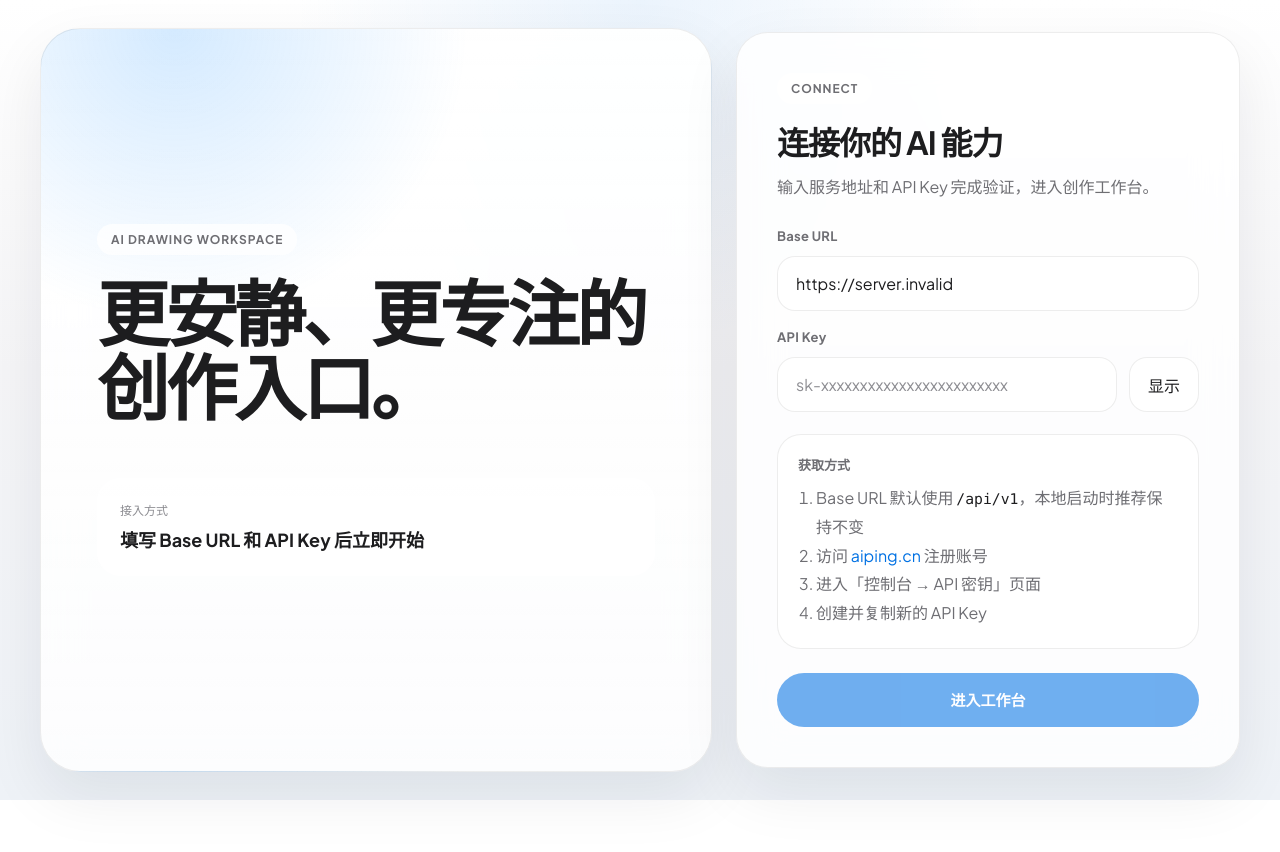
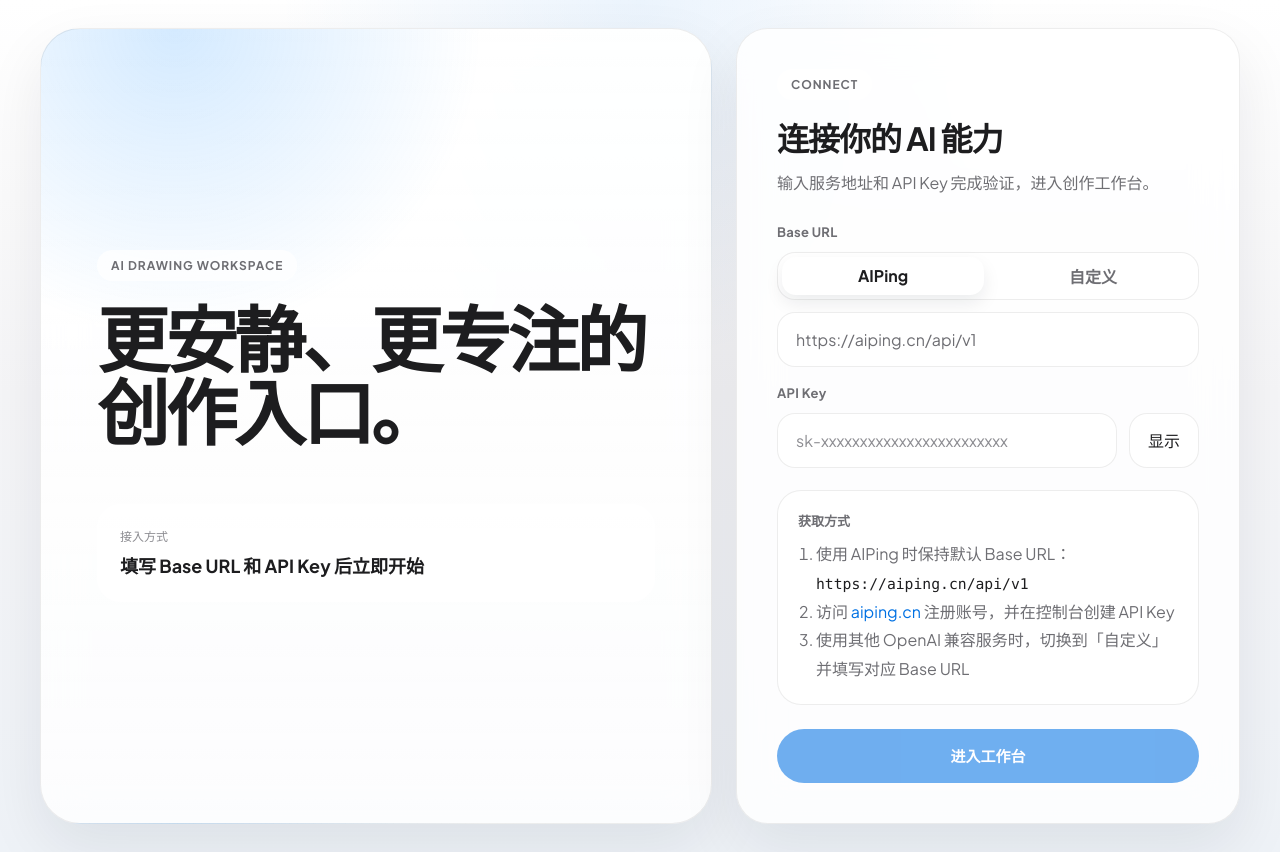
Before and after one commit to JamesY077/aiping-imagevideo, a Vue app: page /setup in a window 1280 px wide. Before the commit the page ends 800 px from the top, so only its background shows below. Built offline with nearby package versions, Linux system fonts and the light colour scheme; no server answers.

Commit message:
Add base URL provider switch

```diff
--- a/src/api/config.ts
+++ b/src/api/config.ts
@@ -1,3 +1,4 @@
+export const AIPING_PUBLIC_API_BASE_URL = 'https://aiping.cn/api/v1'
 export const DEFAULT_API_BASE_URL = import.meta.env.VITE_API_BASE_URL || '/api/v1'
 
 const API_KEY_STORAGE_KEY = 'aiping_api_key'
@@ -22,6 +23,10 @@ export function normalizeApiBaseUrl(baseUrl: string): string {
   return normalized
 }
 
+export function isAipingBaseUrl(baseUrl: string): boolean {
+  return normalizeApiBaseUrl(baseUrl) === '/api/v1'
+}
+
 export function getApiKey(): string | null {
   return localStorage.getItem(API_KEY_STORAGE_KEY)
 }
@@ -38,8 +43,13 @@ export function getApiBaseUrl(): string {
   return normalizeApiBaseUrl(localStorage.getItem(API_BASE_URL_STORAGE_KEY) || DEFAULT_API_BASE_URL)
 }
 
+export function getApiBaseUrlInputValue(): string {
+  const value = localStorage.getItem(API_BASE_URL_STORAGE_KEY) || AIPING_PUBLIC_API_BASE_URL
+  return isAipingBaseUrl(value) ? AIPING_PUBLIC_API_BASE_URL : value.trim().replace(/\/+$/, '')
+}
+
 export function saveApiBaseUrl(baseUrl: string): void {
-  localStorage.setItem(API_BASE_URL_STORAGE_KEY, normalizeApiBaseUrl(baseUrl))
+  localStorage.setItem(API_BASE_URL_STORAGE_KEY, baseUrl.trim().replace(/\/+$/, ''))
 }
 
 export function clearApiBaseUrl(): void {
--- a/src/stores/apiStore.ts
+++ b/src/stores/apiStore.ts
@@ -3,7 +3,7 @@ import { ref, computed } from 'vue'
 import {
   clearApiBaseUrl,
   clearApiKey,
-  getApiBaseUrl,
+  getApiBaseUrlInputValue,
   getApiKey,
   markApiSessionReady,
   clearApiSessionReady,
@@ -14,7 +14,7 @@ import { testConnection } from '@/api/aiping'
 
 export const useApiStore = defineStore('api', () => {
   const apiKey = ref<string | null>(getApiKey())
-  const apiBaseUrl = ref(getApiBaseUrl())
+  const apiBaseUrl = ref(getApiBaseUrlInputValue())
   const isConnected = ref(false)
   const isTesting = ref(false)
 
@@ -29,7 +29,7 @@ export const useApiStore = defineStore('api', () => {
         saveApiKey(key)
         saveApiBaseUrl(baseUrl)
         apiKey.value = key
-        apiBaseUrl.value = getApiBaseUrl()
+        apiBaseUrl.value = getApiBaseUrlInputValue()
         markApiSessionReady()
         isConnected.value = true
         return true
@@ -48,7 +48,7 @@ export const useApiStore = defineStore('api', () => {
     clearApiBaseUrl()
     clearApiSessionReady()
     apiKey.value = null
-    apiBaseUrl.value = getApiBaseUrl()
+    apiBaseUrl.value = getApiBaseUrlInputValue()
     isConnected.value = false
   }
 
--- a/src/views/ApiKeySetup.vue
+++ b/src/views/ApiKeySetup.vue
@@ -20,11 +20,28 @@
 
           <div class="input-group">
             <label for="api-base-url">Base URL</label>
+            <div class="base-url-switch" aria-label="选择 Base URL 类型">
+              <button
+                type="button"
+                :class="{ active: baseUrlMode === 'aiping' }"
+                @click="selectBaseUrlMode('aiping')"
+              >
+                AIPing
+              </button>
+              <button
+                type="button"
+                :class="{ active: baseUrlMode === 'custom' }"
+                @click="selectBaseUrlMode('custom')"
+              >
+                自定义
+              </button>
+            </div>
             <input
               id="api-base-url"
               v-model="apiBaseUrl"
               class="text-input"
-              placeholder="/api/v1 或 https://example.com/v1"
+              :readonly="baseUrlMode === 'aiping'"
+              :placeholder="baseUrlMode === 'aiping' ? 'https://aiping.cn/api/v1' : 'https://example.com/v1'"
             />
           </div>
 
@@ -35,10 +52,9 @@
           <div class="tips">
             <p class="tip-title">获取方式</p>
             <ol>
-              <li>Base URL 默认使用 <code>/api/v1</code>，本地启动时推荐保持不变</li>
-              <li>访问 <a href="https://aiping.cn" target="_blank">aiping.cn</a> 注册账号</li>
-              <li>进入「控制台 → API 密钥」页面</li>
-              <li>创建并复制新的 API Key</li>
+              <li>使用 AIPing 时保持默认 Base URL：<code>https://aiping.cn/api/v1</code></li>
+              <li>访问 <a href="https://aiping.cn" target="_blank">aiping.cn</a> 注册账号，并在控制台创建 API Key</li>
+              <li>使用其他 OpenAI 兼容服务时，切换到「自定义」并填写对应 Base URL</li>
             </ol>
           </div>
 
@@ -62,15 +78,28 @@ import { ref } from 'vue'
 import { useRouter } from 'vue-router'
 import ApiKeyInput from '@/components/ApiKeyInput.vue'
 import { useApiStore } from '@/stores/apiStore'
-import { getApiBaseUrl } from '@/api/config'
+import { AIPING_PUBLIC_API_BASE_URL, getApiBaseUrlInputValue, isAipingBaseUrl } from '@/api/config'
 
 const router = useRouter()
 const apiStore = useApiStore()
 
+type BaseUrlMode = 'aiping' | 'custom'
+
 const apiKey = ref('')
-const apiBaseUrl = ref(getApiBaseUrl())
+const initialBaseUrl = getApiBaseUrlInputValue()
+const baseUrlMode = ref<BaseUrlMode>(isAipingBaseUrl(initialBaseUrl) ? 'aiping' : 'custom')
+const apiBaseUrl = ref(initialBaseUrl)
 const isLoading = ref(false)
 const error = ref('')
+
+function selectBaseUrlMode(mode: BaseUrlMode) {
+  baseUrlMode.value = mode
+  if (mode === 'aiping') {
+    apiBaseUrl.value = AIPING_PUBLIC_API_BASE_URL
+  } else if (isAipingBaseUrl(apiBaseUrl.value)) {
+    apiBaseUrl.value = ''
+  }
+}
 
 async function handleSubmit() {
   if (!apiBaseUrl.value.trim() || !apiKey.value.trim()) return
@@ -217,6 +246,36 @@ label {
   letter-spacing: 0.02em;
 }
 
+.base-url-switch {
+  display: grid;
+  grid-template-columns: repeat(2, minmax(0, 1fr));
+  gap: 8px;
+  margin-bottom: 12px;
+  padding: 4px;
+  border: 1px solid var(--color-border);
+  border-radius: 18px;
+  background: rgba(255, 255, 255, 0.68);
+}
+
+.base-url-switch button {
+  min-height: 38px;
+  border: none;
+  border-radius: 14px;
+  background: transparent;
+  color: var(--color-text-secondary);
+  font-weight: 700;
+  transition:
+    background var(--transition-base),
+    color var(--transition-base),
+    box-shadow var(--transition-base);
+}
+
+.base-url-switch button.active {
+  background: #fff;
+  color: var(--color-text);
+  box-shadow: 0 8px 18px rgba(15, 23, 42, 0.08);
+}
+
 .text-input {
   width: 100%;
   min-width: 0;
@@ -229,6 +288,10 @@ label {
     border-color var(--transition-base),
     box-shadow var(--transition-base),
     background var(--transition-base);
+}
+
+.text-input:read-only {
+  color: var(--color-text-secondary);
 }
 
 .text-input:focus {
--- a/src/views/Settings.vue
+++ b/src/views/Settings.vue
@@ -81,11 +81,28 @@
         <h3>修改 API 配置</h3>
         <div class="input-group">
           <label for="edit-base-url">Base URL</label>
+          <div class="base-url-switch" aria-label="选择 Base URL 类型">
+            <button
+              type="button"
+              :class="{ active: editBaseUrlMode === 'aiping' }"
+              @click="selectEditBaseUrlMode('aiping')"
+            >
+              AIPing
+            </button>
+            <button
+              type="button"
+              :class="{ active: editBaseUrlMode === 'custom' }"
+              @click="selectEditBaseUrlMode('custom')"
+            >
+              自定义
+            </button>
+          </div>
           <input
             id="edit-base-url"
             v-model="newApiBaseUrl"
             class="text-input"
-            placeholder="/api/v1 或 https://example.com/v1"
+            :readonly="editBaseUrlMode === 'aiping'"
+            :placeholder="editBaseUrlMode === 'aiping' ? 'https://aiping.cn/api/v1' : 'https://example.com/v1'"
           />
         </div>
         <ApiKeyInput v-model="newApiKey" />
@@ -109,14 +126,18 @@ import { useApiStore } from '@/stores/apiStore'
 import { useChatStore } from '@/stores/chatStore'
 import { maskApiKey } from '@/utils/format'
 import { testConnection } from '@/api/aiping'
+import { AIPING_PUBLIC_API_BASE_URL, isAipingBaseUrl } from '@/api/config'
 
 const router = useRouter()
 const apiStore = useApiStore()
 const chatStore = useChatStore()
 
+type BaseUrlMode = 'aiping' | 'custom'
+
 const showEditConfig = ref(false)
 const newApiKey = ref('')
 const newApiBaseUrl = ref('')
+const editBaseUrlMode = ref<BaseUrlMode>('aiping')
 const saving = ref(false)
 const editStatus = ref('')
 const editStatusType = ref<'success' | 'error'>('success')
@@ -129,9 +150,19 @@ const maskedKey = computed(() => (apiStore.apiKey ? maskApiKey(apiStore.apiKey)
 
 function openEditConfig() {
   newApiBaseUrl.value = apiStore.apiBaseUrl
+  editBaseUrlMode.value = isAipingBaseUrl(newApiBaseUrl.value) ? 'aiping' : 'custom'
   newApiKey.value = apiStore.apiKey || ''
   editStatus.value = ''
   showEditConfig.value = true
+}
+
+function selectEditBaseUrlMode(mode: BaseUrlMode) {
+  editBaseUrlMode.value = mode
+  if (mode === 'aiping') {
+    newApiBaseUrl.value = AIPING_PUBLIC_API_BASE_URL
+  } else if (isAipingBaseUrl(newApiBaseUrl.value)) {
+    newApiBaseUrl.value = ''
+  }
 }
 
 async function handleTest() {
@@ -505,6 +536,36 @@ label {
   letter-spacing: 0.02em;
 }
 
+.base-url-switch {
+  display: grid;
+  grid-template-columns: repeat(2, minmax(0, 1fr));
+  gap: 8px;
+  margin-bottom: 12px;
+  padding: 4px;
+  border: 1px solid var(--color-border);
+  border-radius: 18px;
+  background: rgba(255, 255, 255, 0.68);
+}
+
+.base-url-switch button {
+  min-height: 38px;
+  border: none;
+  border-radius: 14px;
+  background: transparent;
+  color: var(--color-text-secondary);
+  font-weight: 700;
+  transition:
+    background var(--transition-base),
+    color var(--transition-base),
+    box-shadow var(--transition-base);
+}
+
+.base-url-switch button.active {
+  background: #fff;
+  color: var(--color-text);
+  box-shadow: 0 8px 18px rgba(15, 23, 42, 0.08);
+}
+
 .text-input {
   width: 100%;
   min-width: 0;
@@ -517,6 +578,10 @@ label {
     border-color var(--transition-base),
     box-shadow var(--transition-base),
     background var(--transition-base);
+}
+
+.text-input:read-only {
+  color: var(--color-text-secondary);
 }
 
 .text-input:focus {
```
Also changed, not shown: 1 other file (tests, documents, lock files or other folders).
